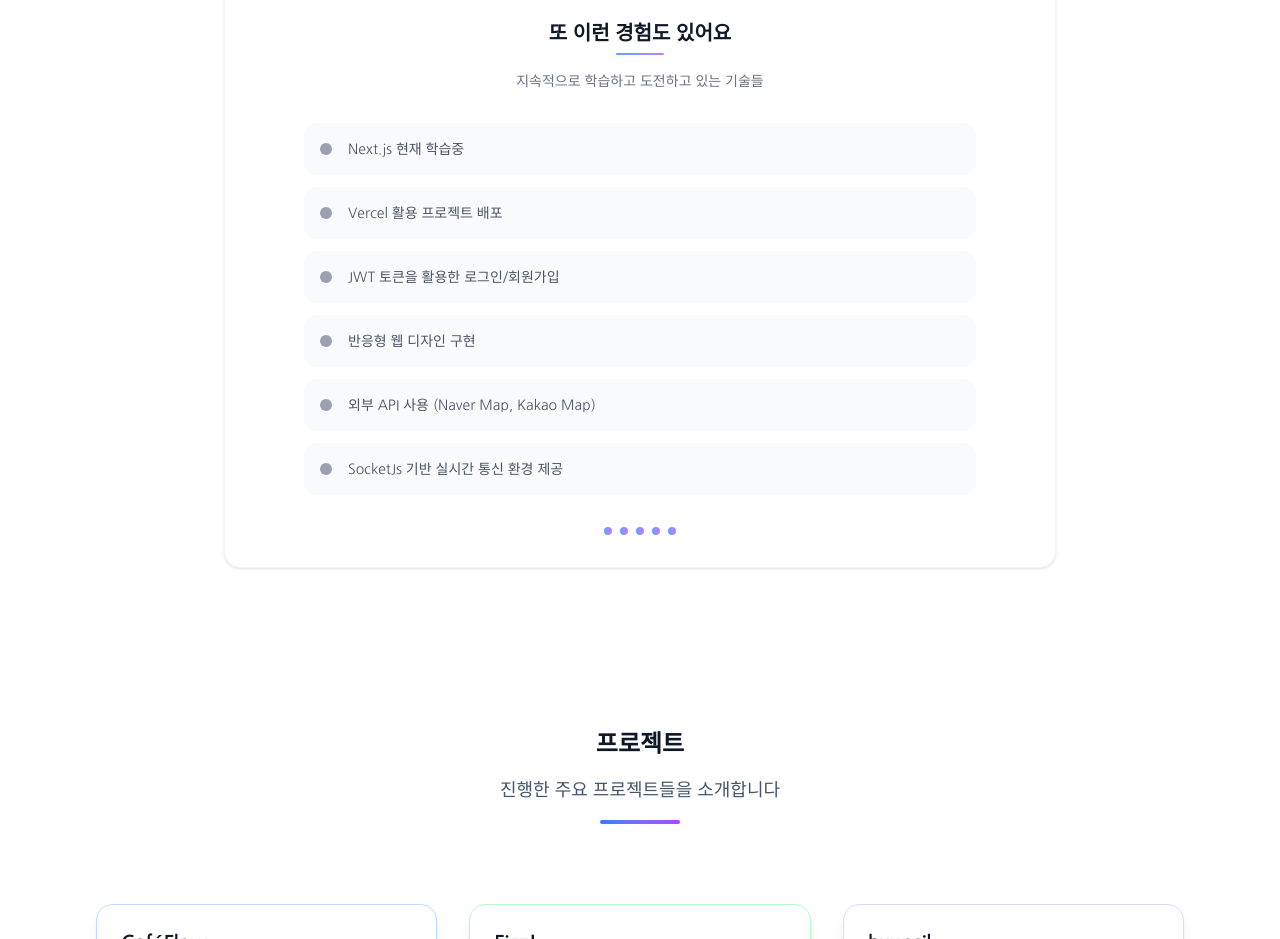
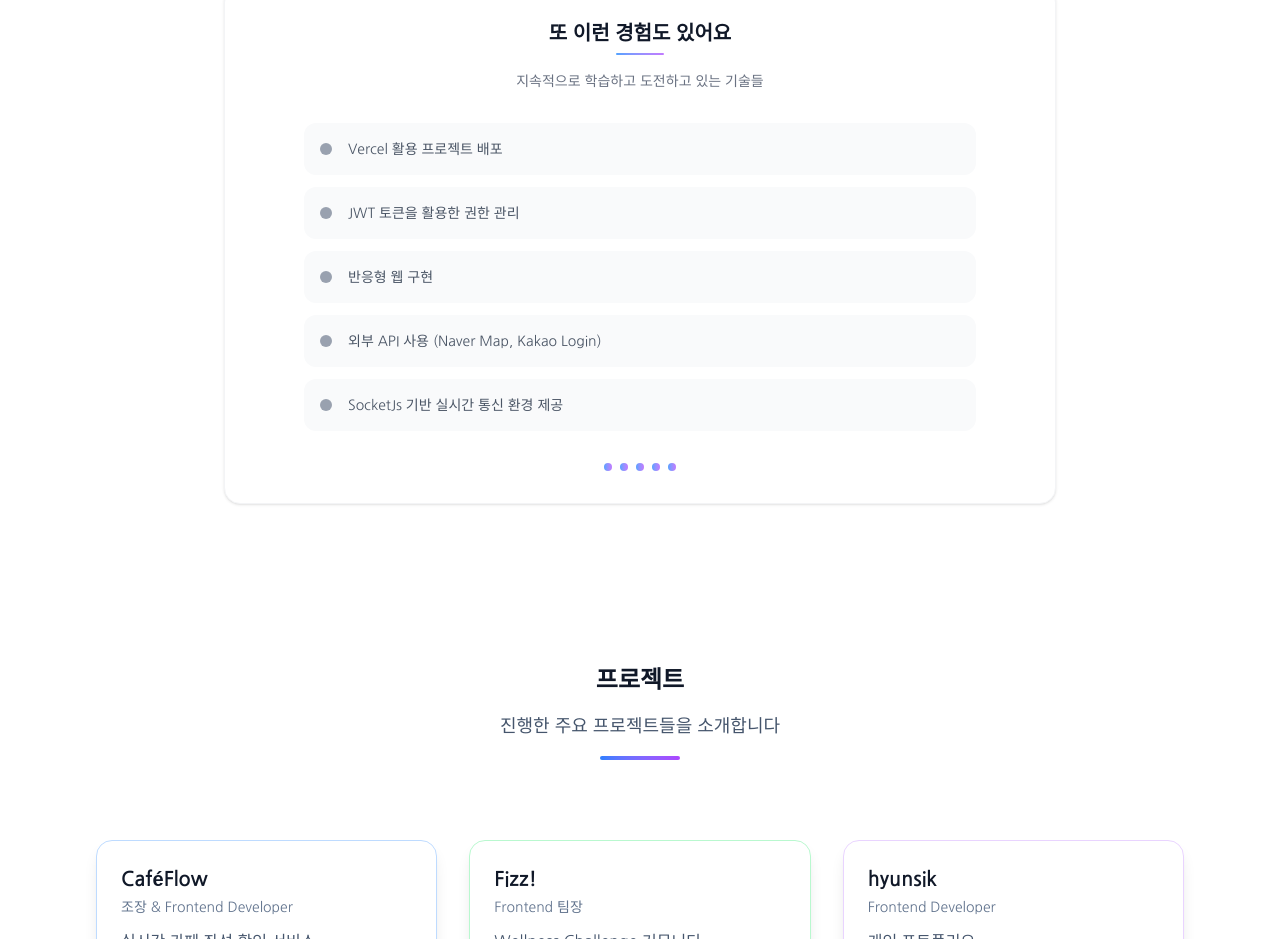
Before and after one commit to hyunsik2000/hyunsik, a React (Vite) app: page / in a window 1280 px wide. Shown: the part 2540-3479 px from the top of the page. Built offline with nearby package versions, Linux system fonts and the light colour scheme.

Commit message:
[FIX] 학습 수정

```diff
--- a/src/pages/Skill.jsx
+++ b/src/pages/Skill.jsx
@@ -79,11 +79,10 @@ const Skills = () => {
   ];
 
   const additionalExperience = [
-    "Next.js 현재 학습중",
     "Vercel 활용 프로젝트 배포",
-    "JWT 토큰을 활용한 로그인/회원가입",
-    "반응형 웹 디자인 구현",
-    "외부 API 사용 (Naver Map, Kakao Map)",
+    "JWT 토큰을 활용한 권한 관리",
+    "반응형 웹 구현",
+    "외부 API 사용 (Naver Map, Kakao Login)",
     "SocketJs 기반 실시간 통신 환경 제공",
   ];
 
```
